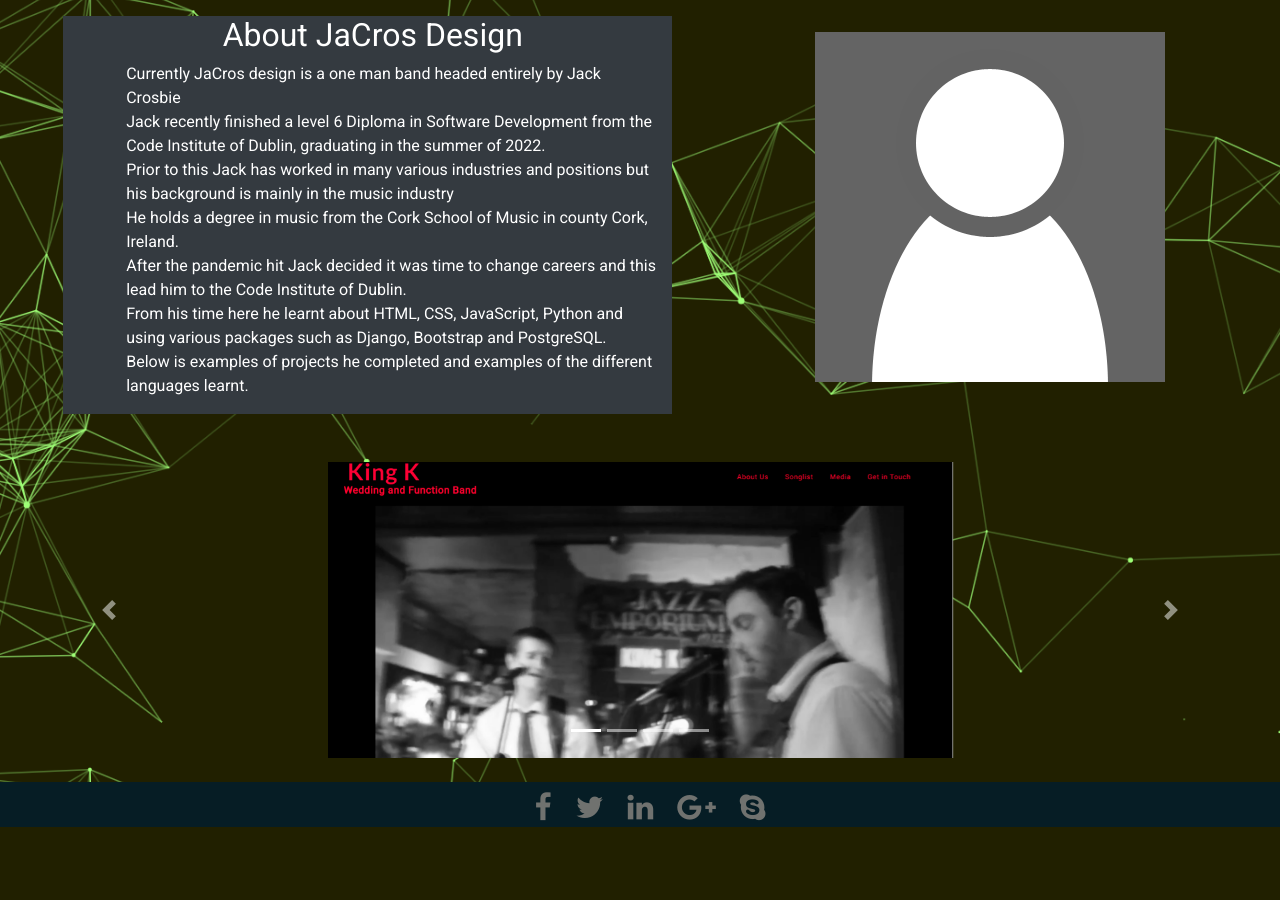
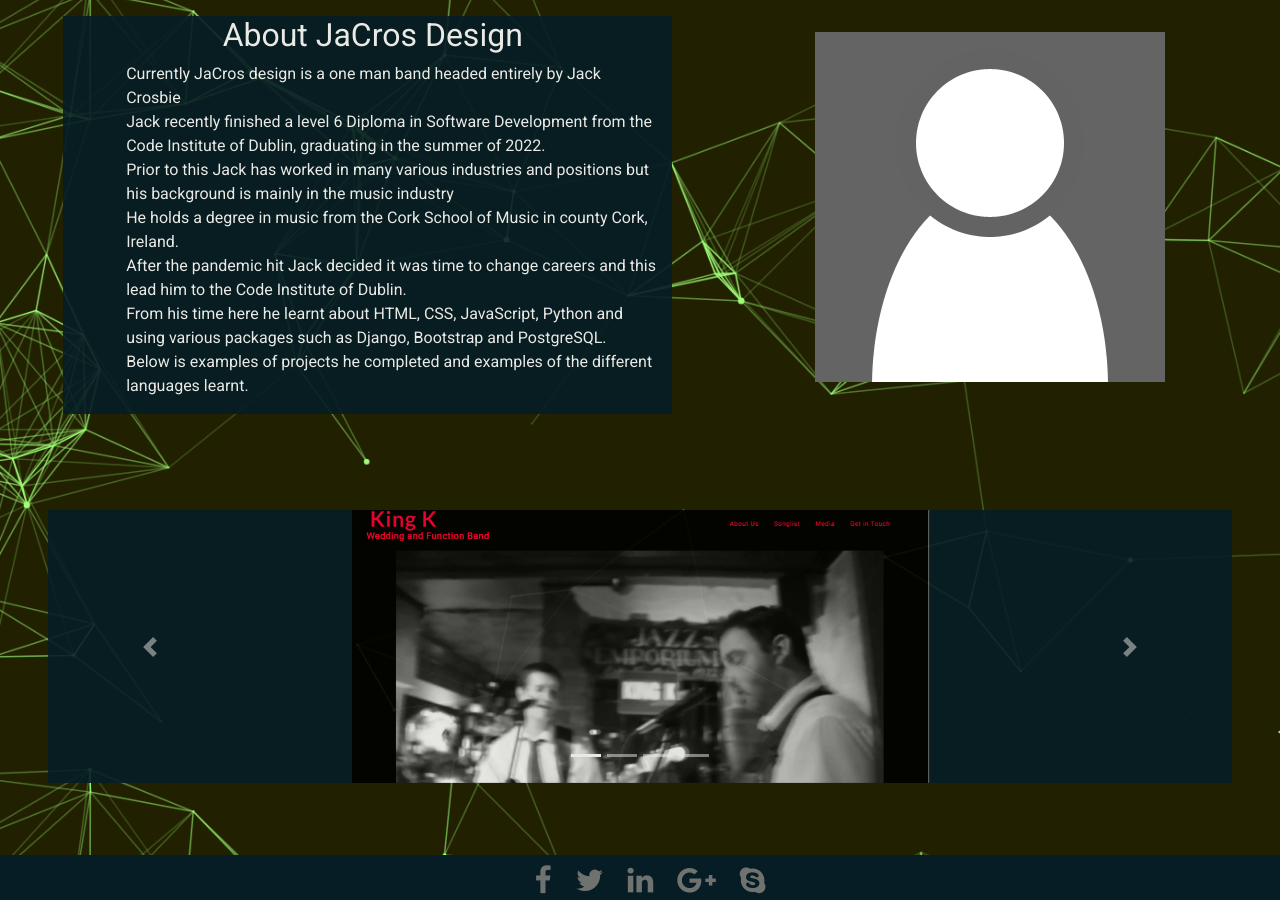
Before and after one commit to jackcrosbie/p5-graphic-design-project, a Django app: page /about/ in a window 1280 px wide. Shown: the part 77-977 px from the top of the page. Before the commit the page ends 904 px from the top, so only its background shows below. Run offline with Django 4.2, Linux system fonts and the light colour scheme; some libraries are stand-ins or nearby versions.

Commit message:
added styling to various html pages

```diff
--- a/contact/templates/contact/contact.html
+++ b/contact/templates/contact/contact.html
@@ -6,7 +6,7 @@
     <div class="row">
         <div class="col">
             <h2 class="d-flex justify-content-center" id="headings">Get in Touch</h1>
-                <p class="text-center">
+                <p class="text-center background-color">
                     To find out more or to ask about a specific project please don't hesitate to contact us using the
                     form below<br>
 
--- a/home/templates/home/about.html
+++ b/home/templates/home/about.html
@@ -4,7 +4,7 @@
 {% block content %}
 <div class="container-fluid">
     <div class="row ml-5">
-        <div class="col col-md-6 mt-3 bg-dark">
+        <div class="col col-md-6 mt-3 background-color">
             <h2 class="headings text-white offset-md-3">About JaCros Design</h2>
             <p class="text-white offset-md-1">Currently JaCros design is a one man band headed entirely by Jack
                 Crosbie<br>
@@ -24,8 +24,8 @@
             <img src="../../../media/headshot_blank.png" alt="blank headshot stock photo" class="headshot_photo">
         </div>
     </div>
-    <div class="row mt-5">
-        <div class="col">
+    <div class="row mt-5 p-5">
+        <div class="col background-color">
             <div id="carouselExampleIndicators" class="carousel slide" data-ride="carousel">
                 <ol class="carousel-indicators">
                     <li data-target="#carouselExampleIndicators" data-slide-to="0" class="active"></li>
--- a/payments/admin.py
+++ b/payments/admin.py
@@ -1,3 +1,4 @@
+""" django imports and imports from models """
 from django.contrib import admin
 from .models import Quotes
 
--- a/static/css/base.css
+++ b/static/css/base.css
@@ -13,6 +13,11 @@ body {
 .full-page {
     position: relative;
     height: 95vh;
+}
+
+.background-color {
+    background: #061D25;
+    opacity: .9;
 }
 
 /* ------------------------- headings */
```
Also changed, not shown: payments/models.py (+2 -5 lines).
